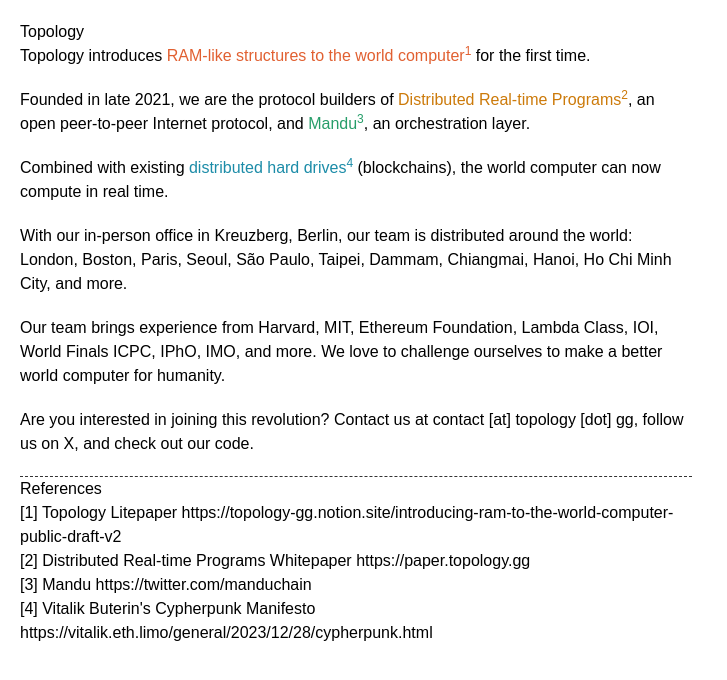
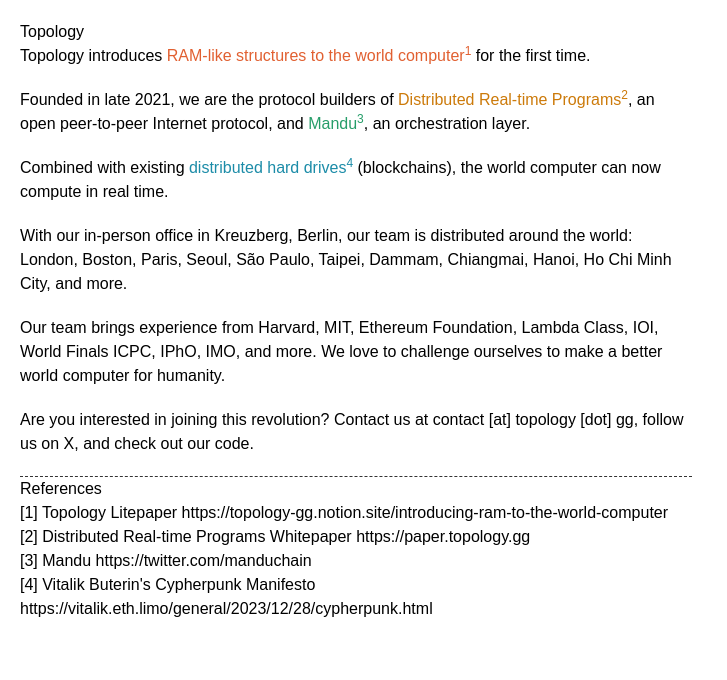
Before and after one commit to topology-foundation/website, a website built with webpack: page public/index.html in a window 1280 px wide. Shown: the whole page, without its empty margins (0-727 px from the left). Built offline with nearby package versions, Linux system fonts and the light colour scheme.

Commit message:
chore: replace litepaper link

```diff
--- a/public/index.html
+++ b/public/index.html
@@ -86,7 +86,7 @@
 				Topology introduces
 				<a
 					style="color: #e16031"
-					href="https://topology-gg.notion.site/introducing-ram-to-the-world-computer-public-draft-v2"
+					href="https://topology-gg.notion.site/introducing-ram-to-the-world-computer"
 					target="_blank"
 					>RAM-like structures to the world computer<sup>1</sup></a
 				>
@@ -156,9 +156,9 @@
 			<li>
 				<span>[1] Topology Litepaper</span>
 				<a
-					href="https://topology-gg.notion.site/introducing-ram-to-the-world-computer-public-draft-v2"
+					href="https://topology-gg.notion.site/introducing-ram-to-the-world-computer"
 					target="_blank"
-					>https://topology-gg.notion.site/introducing-ram-to-the-world-computer-public-draft-v2</a
+					>https://topology-gg.notion.site/introducing-ram-to-the-world-computer</a
 				>
 			</li>
 			<li>
```
